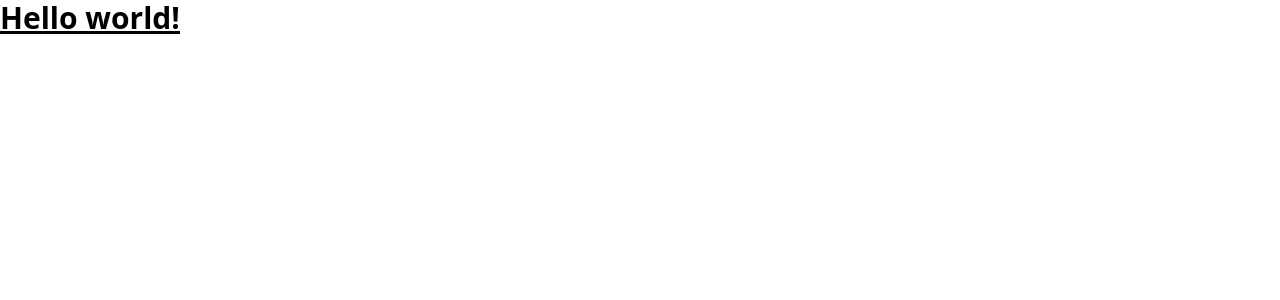
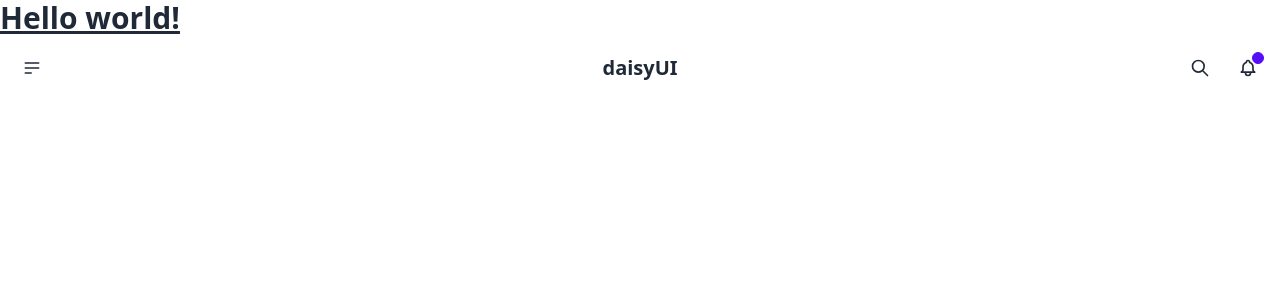
Before and after one commit to Slok-e/Levyity-2022-Team-Syntax, a React (Create React App) app: page / in a window 1280 px wide. Shown: the top 300 px of the page. Built offline with nearby package versions, Linux system fonts and the light colour scheme; the HTML template or start-up script is replaced by a standard one.

Commit message:
daisy ui config

```diff
--- a/src/App.js
+++ b/src/App.js
@@ -1,9 +1,11 @@
-import "./App.css";
+import './App.css';
+import Navbar from './components/Navbar';
 
 function App() {
   return (
     <div>
       <h1 className="text-3xl font-bold underline">Hello world!</h1>
+      <Navbar />
     </div>
   );
 }
--- /dev/null
+++ b/src/components/Navbar.jsx
@@ -0,0 +1,80 @@
+import React from 'react';
+
+const Navbar = () => {
+  return (
+    <div className="navbar bg-base-100">
+      <div className="navbar-start">
+        <div className="dropdown">
+          <label tabIndex={0} className="btn btn-ghost btn-circle">
+            <svg
+              xmlns="http://www.w3.org/2000/svg"
+              className="h-5 w-5"
+              fill="none"
+              viewBox="0 0 24 24"
+              stroke="currentColor">
+              <path
+                strokeLinecap="round"
+                strokeLinejoin="round"
+                strokeWidth="2"
+                d="M4 6h16M4 12h16M4 18h7"
+              />
+            </svg>
+          </label>
+          <ul
+            tabIndex={0}
+            className="menu menu-compact dropdown-content mt-3 p-2 shadow bg-base-100 rounded-box w-52">
+            <li>
+              <a>Homepage</a>
+            </li>
+            <li>
+              <a>Portfolio</a>
+            </li>
+            <li>
+              <a>About</a>
+            </li>
+          </ul>
+        </div>
+      </div>
+      <div className="navbar-center">
+        <a className="btn btn-ghost normal-case text-xl">daisyUI</a>
+      </div>
+      <div className="navbar-end">
+        <button className="btn btn-ghost btn-circle">
+          <svg
+            xmlns="http://www.w3.org/2000/svg"
+            className="h-5 w-5"
+            fill="none"
+            viewBox="0 0 24 24"
+            stroke="currentColor">
+            <path
+              strokeLinecap="round"
+              strokeLinejoin="round"
+              strokeWidth="2"
+              d="M21 21l-6-6m2-5a7 7 0 11-14 0 7 7 0 0114 0z"
+            />
+          </svg>
+        </button>
+        <button className="btn btn-ghost btn-circle">
+          <div className="indicator">
+            <svg
+              xmlns="http://www.w3.org/2000/svg"
+              className="h-5 w-5"
+              fill="none"
+              viewBox="0 0 24 24"
+              stroke="currentColor">
+              <path
+                strokeLinecap="round"
+                strokeLinejoin="round"
+                strokeWidth="2"
+                d="M15 17h5l-1.405-1.405A2.032 2.032 0 0118 14.158V11a6.002 6.002 0 00-4-5.659V5a2 2 0 10-4 0v.341C7.67 6.165 6 8.388 6 11v3.159c0 .538-.214 1.055-.595 1.436L4 17h5m6 0v1a3 3 0 11-6 0v-1m6 0H9"
+              />
+            </svg>
+            <span className="badge badge-xs badge-primary indicator-item"></span>
+          </div>
+        </button>
+      </div>
+    </div>
+  );
+};
+
+export default Navbar;
--- a/tailwind.config.js
+++ b/tailwind.config.js
@@ -1,8 +1,8 @@
 /** @type {import('tailwindcss').Config} */
 module.exports = {
-  content: ["./src/**/*.{js,jsx,ts,tsx}"],
+  content: ['./src/**/*.{js,jsx,ts,tsx}'],
   theme: {
     extend: {},
   },
-  plugins: [],
+  plugins: [require('daisyui')],
 };
```
